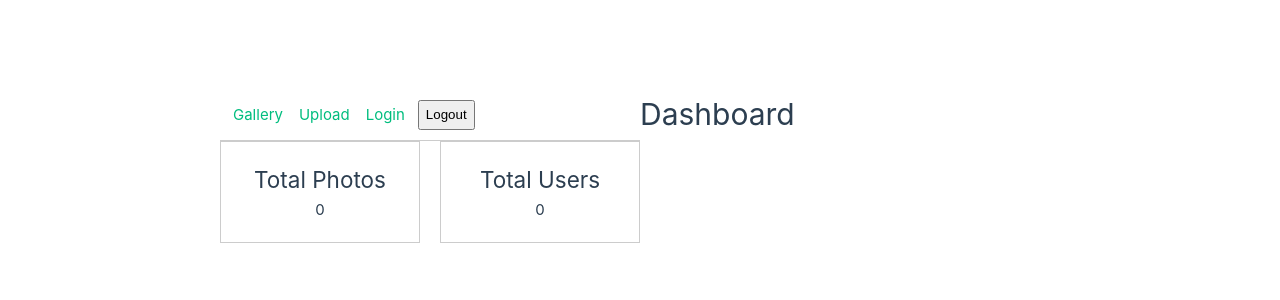
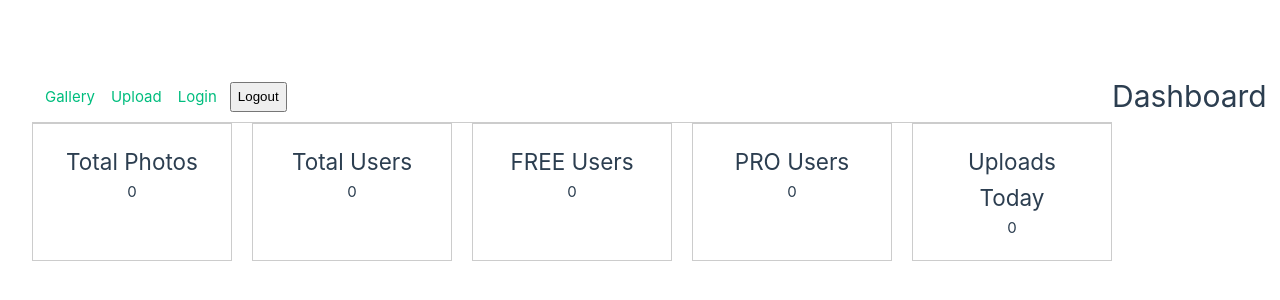
Before and after one commit to lolatrlc/paradigms-photo-app, a Vue app in the folder frontend/: page /dashboard in a window 1280 px wide. Shown: the part 234-534 px from the top of the page. Built offline with nearby package versions, Linux system fonts and the light colour scheme; no server answers; the HTML template or start-up script is replaced by a standard one.

Commit message:
Add advanced admin dashboard metrics

```diff
--- a/frontend/src/views/DashboardView.vue
+++ b/frontend/src/views/DashboardView.vue
@@ -5,6 +5,9 @@ import api from "../services/api";
 const metrics = ref({
   totalPhotos: 0,
   totalUsers: 0,
+  freeUsers: 0,
+  proUsers: 0,
+  uploadsToday: 0,
 });
 
 const loading = ref(true);
@@ -44,6 +47,21 @@ onMounted(() => {
       <p>{{ metrics.totalUsers }}</p>
     </div>
 
+    <div class="card">
+    <h2>FREE Users</h2>
+    <p>{{ metrics.freeUsers }}</p>
+    </div>
+
+    <div class="card">
+    <h2>PRO Users</h2>
+    <p>{{ metrics.proUsers }}</p>
+    </div>
+
+    <div class="card">
+    <h2>Uploads Today</h2>
+    <p>{{ metrics.uploadsToday }}</p>
+    </div>
+
   </div>
 </template>
 
```
Also changed, not shown: 1 other file (tests, documents, lock files or other folders).
